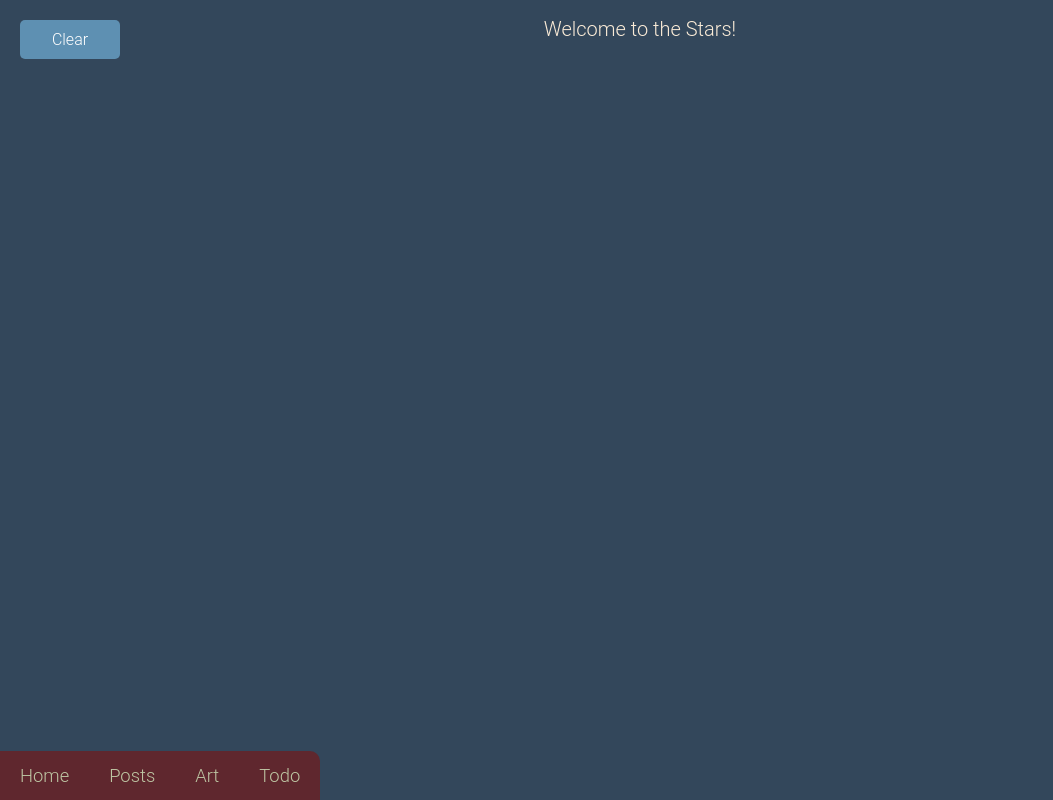
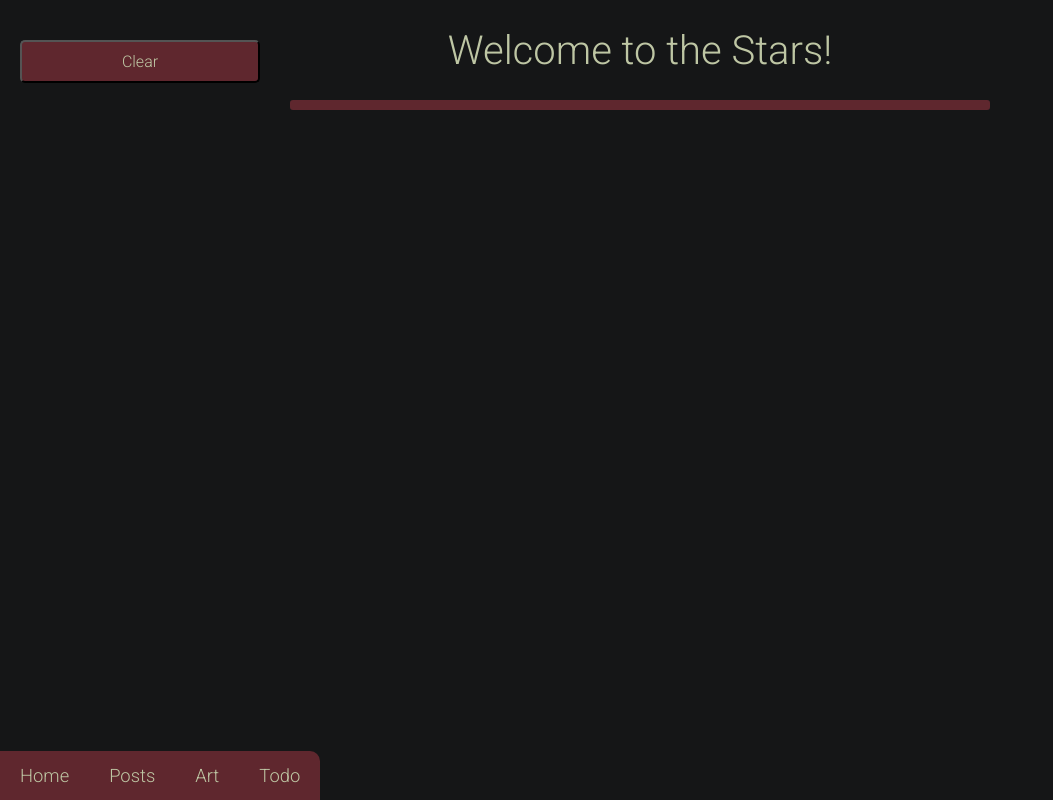
Before and after one commit to VenaMaybe/first_flask_site, a Flask app: page /art/ in a window 1280 px wide. Shown: the whole page, without its empty margins (0-1053 px from the left). Run offline with Flask 3, Linux system fonts and the light colour scheme.

Commit message:
Fixing css sigh

```diff
--- a/static/css/style.css
+++ b/static/css/style.css
@@ -66,6 +78,7 @@ input[type="submit"],
 }
 
 hr {
+    position: relative;
     border: none;
     height: 10px;
     background-color: var(--secondary-color);
@@ -74,6 +87,10 @@ hr {
     border-radius: 3px;
     width: 80%;
     max-width: 700px;
+    z-index: 100;
+    pointer-events: none;
+    flex-grow: 0;
+    flex-shrink: 0;
 }
 
 h1 {
@@ -214,13 +232,19 @@ form {
 }
 
 .header {
-    background-color: var(--background-color); /* Your favorite color */
+    position: relative;
+    background-color: transparent; /* for art passthrough */
     height: 6.25rem;
     display: flex;
     justify-content: center;
     align-items: center;
     color: var(--text-color);
     font-size: 2.5rem;
+    z-index: 5;
+    pointer-events: none; /* art passthrough */
+    user-select: none;
+    flex-grow: 0;
+    flex-shrink: 0;
 }
 
 .main {
@@ -253,6 +277,31 @@ form {
 .navbar a:hover {
     background-color: var(--accent-color); /* Light grey background on hover */
     color: var(--text-color); /* Black text color on hover */
+}
+
+#clearCanvas {
+    position: absolute;
+    top: 20px;
+    left: 20px;
+    z-index: 100; /* Ensure it's above the canvas */
+}
+
+#canvasContainer {
+    position: absolute;
+    top: 0;
+    left: 0;
+    width: 100%;
+    height: 100%; /* Adjust the height as needed */
+    z-index: 1; /* Ensure it's below the header, hr, and button */
+}
+
+#paintCanvas {
+    width: 100%;
+    height: 100%;
+    border: 0px solid #1e2d3d; /* Adjusted border property */
+    position: absolute;
+    top: 0;
+    left: 0;
 }
 
 /* Media Queries */
--- /dev/null
+++ b/static/js/art_main.js
@@ -0,0 +1,37 @@
+document.addEventListener('DOMContentLoaded', (event) => {
+	var canvas = document.getElementById('paintCanvas');
+	var ctx = canvas.getContext('2d');
+	var isDrawing = false;
+
+	canvas.width = window.innerWidth;
+	canvas.height = window.innerHeight;
+
+	canvas.addEventListener('mousedown', function(e) {
+		if (e.button === 0 /*&& !isOverButton(e)*/) {
+			isDrawing = true;
+		}
+	});
+
+	canvas.addEventListener('mouseup', function(e) {
+		if (e.button === 0) {
+			isDrawing = false;
+		}
+	});
+
+	canvas.addEventListener('mousemove', function(e) {
+		if (isDrawing /*&& !isOverButton(e)*/) {
+			drawDot(ctx, e.pageX, e.pageY);
+		}
+	});
+
+	function drawDot(ctx, x, y) {
+		ctx.fillStyle = 'antiquewhite';
+		ctx.beginPath();
+		ctx.arc(x, y, 2.5, 0, 2 * Math.PI);
+		ctx.fill();
+	}
+
+	document.getElementById('clearCanvas').addEventListener('click', function() {
+		ctx.clearRect(0, 0, canvas.width, canvas.height);
+	});
+});
--- a/templates/art.html
+++ b/templates/art.html
@@ -1,110 +1,13 @@
-<!DOCTYPE html>
-<html lang="en">
-<head>
-    <meta charset="UTF-8">
-    <link rel="stylesheet" href="{{ url_for('static', filename='css/style.css') }}">
-
-    <style>
-        body {
-            background-color: #33475b;
-            margin: 0;
-            padding: 0;
-            overflow: hidden; /* Prevents scrollbars */
-        }
-        h1 {
-            text-align: center;
-            color: antiquewhite;
-        }
-
-        #canvasContainer {
-            position: absolute;
-            top: 0;
-            left: 0;
-            width: 100%;
-            height: 100%; /* Adjust the height as needed */
-        }
-
-        #paintCanvas {
-            width: 100%;
-            height: 100%;
-            border: 0px solid #1e2d3d; /* Adjusted border property */
-            position: absolute;
-            top: 0;
-            left: 0;
-            z-index: 1; /* Canvas is below the button */
-        }
-
-        .button {
-            position: absolute;
-            top: 00px; /* Adjust the position as needed */
-            left: 20px; /* Adjust the position as needed */
-            width: 100px;
-            padding: 10px;
-            background-color: #5e90b2;
-            color: white;
-            text-align: center;
-            border-radius: 5px;
-            text-decoration: none;
-            z-index: 100; /* Button is above the canvas */
-            border: none;
-            font-size: 16px;
-        }
-
-        .button:hover {
-            background-color: #4e7d9a;
-        }
-    </style>
-    <title>Vena's Blog???</title>
-</head>
-<body>
-    <div>
-        <h1>Welcome to the Stars!</h1>
-        <div id="canvasContainer">
-            <canvas id="paintCanvas"></canvas>
-            <button id="clearCanvas" class="button">Clear</button>
-            {% include "navbar.html" %}
-        </div>
-    </div>
-    <div>
-        <script>
-            document.addEventListener('DOMContentLoaded', (event) => {
-                var canvas = document.getElementById('paintCanvas');
-                var ctx = canvas.getContext('2d');
-                var isDrawing = false;
-
-                canvas.width = window.innerWidth;
-                canvas.height = window.innerHeight;
-
-                canvas.addEventListener('mousedown', function(e) {
-                    if (e.button === 0 /*&& !isOverButton(e)*/) {
-                        isDrawing = true;
-                    }
-                });
-
-                canvas.addEventListener('mouseup', function(e) {
-                    if (e.button === 0) {
-                        isDrawing = false;
-                    }
-                });
-
-                canvas.addEventListener('mousemove', function(e) {
-                    if (isDrawing /*&& !isOverButton(e)*/) {
-                        drawDot(ctx, e.pageX, e.pageY);
-                    }
-                });
-
-                function drawDot(ctx, x, y) {
-                    ctx.fillStyle = 'antiquewhite';
-                    ctx.beginPath();
-                    ctx.arc(x, y, 2.5, 0, 2 * Math.PI);
-                    ctx.fill();
-                }
-
-                document.getElementById('clearCanvas').addEventListener('click', function() {
-                    ctx.clearRect(0, 0, canvas.width, canvas.height);
-                });
-            });
-        </script>
-    </div>
-</body>
-</html>
+{% extends "base.html" %}
+{% block title %}Vena's Doodles{% endblock %}
+{% block content %}
+	<div class="header">
+		Welcome to the Stars!
+	</div>
+	<hr>
+	<button id="clearCanvas" class="button">Clear</button>
+	<div id="canvasContainer">
+		<canvas id="paintCanvas"></canvas>
+	</div>
+	<script type="module" src="{{ url_for('static', filename='js/art_main.js') }}"></script>
+{% endblock %}
```
Also changed, not shown: other parts of static/css/style.css (+22 -9 lines), static/js/psudo.txt (deleted, +0 -27 lines).
